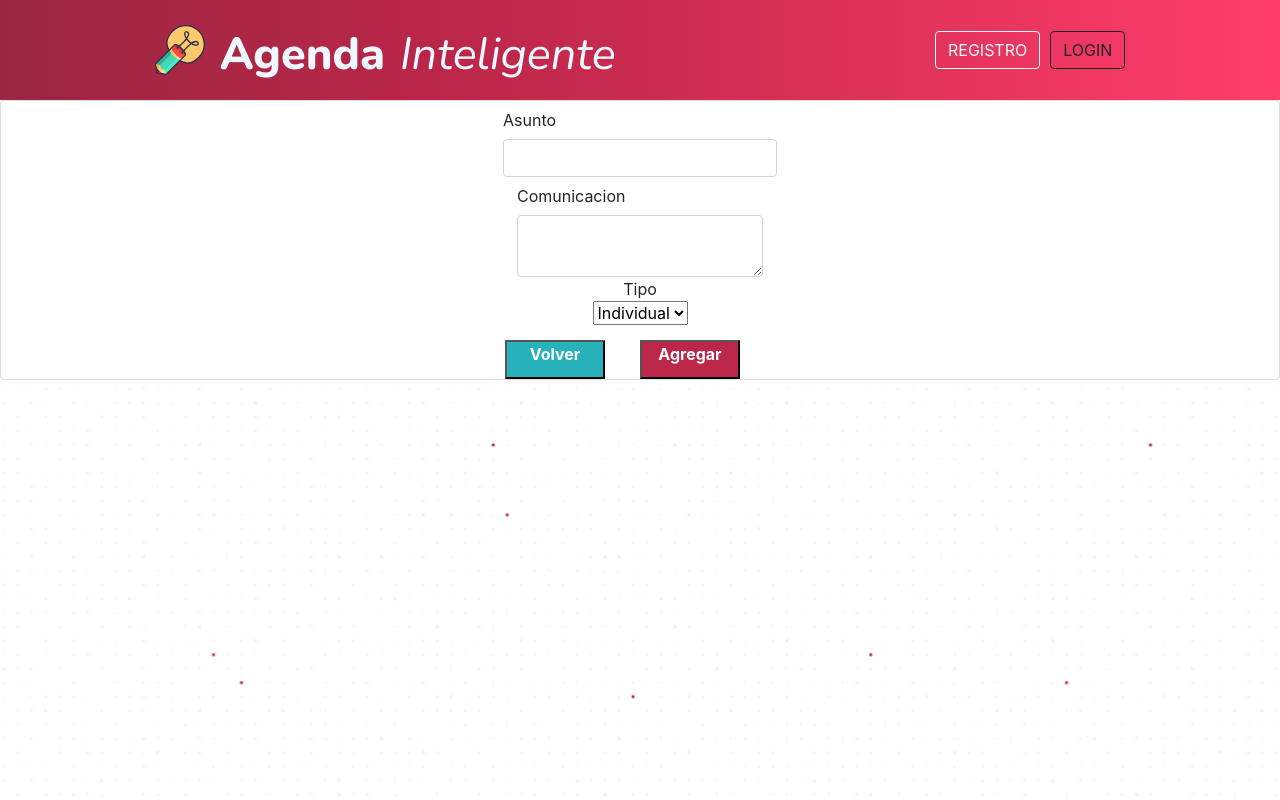
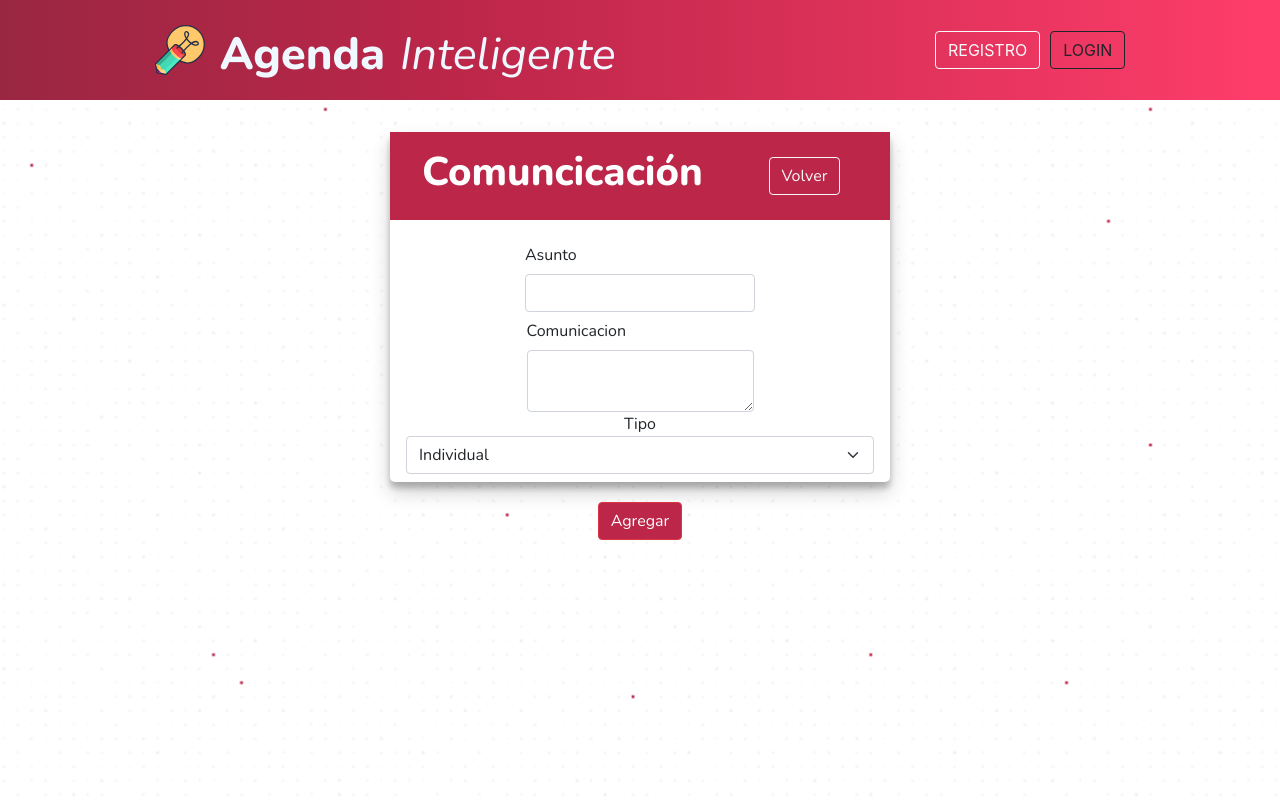
Before and after one commit to ycervantes1985/agenda_comunicacion, a React (Create React App) app in the folder client/: page /add-comunicacion/1 in a window 1280 px wide. Built offline with nearby package versions, Linux system fonts and the light colour scheme.

Commit message:
se agrego estilo a todas las vistas

```diff
--- a/client/src/App.css
+++ b/client/src/App.css
@@ -147,26 +147,31 @@ margin-top: 10px;
   font-family: 'Nunito', sans-serif;
   text-align: left;
   background: #fff;
-  margin: 10rem auto;
+  margin: 2rem auto;
   border-radius: 5px;
-  height: 500px;
+  height: 350px;
   width: 500px;
   box-shadow: 0 10px 20px rgba(0,0,0,0.19), 0 6px 6px rgba(0,0,0,0.23);
 
 }
 
 .form-container-register{
-  margin: 5rem auto;
-  height: 650px;
+  display: flex;
+  flex-direction: column;
+  height: 87vh;
   width: 500px;
 }
 
 .form-header{
+  display: flex;
+  justify-content: space-between;
+  align-items: center;
   font-weight: 800;
-  padding:1rem;
+  padding: .5rem .1rem .5rem 1rem ;
   background-color: #bb2649;
   color:#fff;
 }
+
 
 .form-login{
   padding:1rem;
@@ -321,3 +326,26 @@ h2{
 .body-comunication-detail{
   padding: 1rem;
 }
+
+
+.home-profesor-card{
+  display: flex;
+  flex-direction: column;
+}
+
+
+.form-container-profesor{
+  font-family: 'Nunito', sans-serif;
+  text-align: left;
+  background: #fff;
+  margin: 5rem auto;
+  border-radius: 5px;
+  width: 95vw;
+  box-shadow: 0 10px 20px rgba(0,0,0,0.19), 0 6px 6px rgba(0,0,0,0.23);
+}
+
+.justify-btn{
+  padding-right: 3rem;
+  display: flex;
+  justify-content: flex-end;
+}
--- a/client/src/components/ComunicacionForm.js
+++ b/client/src/components/ComunicacionForm.js
@@ -63,7 +63,13 @@ const ComunicacionForm = () => {
 
 
     return (
-        <div className="card">
+        <div className='form-container'>
+            <div className='form-header'>
+                <h1 className='form-header'>Comuncicación</h1>
+                <div className="justify-btn">
+                    <button onClick={goToBack}  className='btn btn-outline-light' >Volver</button>
+                </div>
+            </div>
             <Formik
                 enableReinitialize
                 initialValues={comunicacion}
@@ -71,26 +77,26 @@ const ComunicacionForm = () => {
                 onSubmit={(values) => addComunicacion(values)}
             >
                 {({ errors, touched }) => (
-                    <Form>
+                    <Form className= "form-login">
                         <div>
                             <label htmlFor='asunto' className="col-form-label">Asunto</label>
-                            <Field type='text' name='asunto' className={`form-control`}/>
-                            {errors.asunto && touched.asunto ? <p>{errors.asunto}</p> : null}
+                            <Field type='text' name='asunto' className={(touched.asunto && errors.asunto) ? 'form-control is-invalid' : 'form-control'}/>
+                            {errors.asunto && touched.asunto ? <p className="text-danger">{errors.asunto}</p> : null}
                         </div>
                         <div>
                             <label htmlFor='comunicacion' className="col-form-label">Comunicacion</label>
-                            <Field type='text' as="textarea" name='comunicacion' className={`form-control`}/>
-                            {errors.comunicacion && touched.comunicacion ? <p>{errors.comunicacion}</p> : null}
+                            <Field type='text' as="textarea" name='comunicacion' className={(touched.comunicacion && errors.comunicacion) ? 'form-control is-invalid' : 'form-control'}/>
+                            {errors.comunicacion && touched.comunicacion ? <p className="text-danger">{errors.comunicacion}</p> : null}
                         </div>
                         <label htmlFor='tipo'>Tipo </label>
-                            <Field type='text' name='tipo' as="select">
+                            <Field type='text' name='tipo' as="select" className="form-select">
                                 <option value="Individual">Individual</option>
                                 <option value="Grupal">Grupal</option>
                             </Field>
-                            {errors.tipo && touched.tipo ? <p>{errors.tipo}</p> : null}
+                            {errors.tipo && touched.tipo ? <p className="text-danger">{errors.tipo}</p> : null}
                         <div>
-                            <button onClick={goToBack}  className='btn-comBack' >Volver</button>
-                            <button type='submit' className='btn-comAdd' >Agregar</button>
+                        <br/>
+                            <button type='submit' className='btn btn-danger btn-custom-color-login' >Agregar</button>
                         </div>
                     </Form>
                 )}
--- a/client/src/components/RegisterForm.js
+++ b/client/src/components/RegisterForm.js
@@ -63,31 +63,31 @@ const RegisterForm = (props) => {
                 <h1 className='form-header'>REGISTRO</h1>
                 <Form className= "form-login" method= "post" onSubmit={handleSubmit}>
                     <label htmlFor="firstName" className="col-sm-2 col-form-label">Nombre</label>
-                    <Field id='firstName'type="text" className="form-control" placeholder="Nombre" name='firstName'/>
-                    {errors.firstName && touched.firstName && <p>{errors.firstName}</p>}
+                    <Field id='firstName'type="text" className={(touched.firstName && errors.firstName) ? 'form-control is-invalid' : 'form-control'} placeholder="Nombre" name='firstName'/>
+                    {errors.firstName && touched.firstName && <p className="text-danger">{errors.firstName}</p>}
 
                     <label htmlFor="lastName" className="col-sm-2 col-form-label">Apellido</label>
-                    <Field  id='lastName' type="text" placeholder="Apellido" className="form-control" name='lastName'/>
-                    {errors.lastName && touched.lastName && <p>{errors.lastName}</p>}
+                    <Field  id='lastName' type="text" placeholder="Apellido" className={(touched.lastName && errors.lastName) ? 'form-control is-invalid' : 'form-control'} name='lastName'/>
+                    {errors.lastName && touched.lastName && <p className="text-danger">{errors.lastName}</p>}
 
                     <label htmlFor='rol'>Rol </label>
-                    <Field type='text' name='rol' as="select">
+                    <Field type='text' name='rol' as="select" className="form-select">
                         <option value="Profesor">Profesor</option>
                         <option value="Estudiante">Estudiante</option>
                     </Field>
-                    {errors.rol && touched.rol ? <p>{errors.rol}</p> : null}
+                    {errors.rol && touched.rol ? <p className="text-danger">{errors.rol}</p> : null}
 
                     <label htmlFor="email" className="col-form-label">Correo Electrónico</label>
-                    <Field id='email' type="text" placeholder="Email" className="form-control" name='email'/>
-                    {errors.email && touched.email && <p>{errors.email}</p>}
+                    <Field id='email' type="text" placeholder="Email" className={(touched.email && errors.email) ? 'form-control is-invalid' : 'form-control'} name='email'/>
+                    {errors.email && touched.email && <p className="text-danger">{errors.email}</p>}
 
                     <label htmlFor="password" className="col-sm-2 col-form-label">Contraseña</label>
-                    <Field  id='password' type="password" placeholder="Contraseña" className="form-control" name='password'/>
-                    {errors.password && touched.password && <p>{errors.password}</p>}
+                    <Field  id='password' type="password" placeholder="Contraseña" className={(touched.password && errors.password) ? 'form-control is-invalid' : 'form-control'} name='password'/>
+                    {errors.password && touched.password && <p className="text-danger">{errors.password}</p>}
 
                     <label htmlFor="confirmPassword" className="col-form-label">Confirmar Contraseña</label>
-                    <Field  id='confirmPassword' type="password" placeholder="Confirmar Contraseña" className="form-control" name='confirmPassword'/>
-                    {errors.confirmPassword && touched.confirmPassword && <p>{errors.confirmPassword}</p>}
+                    <Field  id='confirmPassword' type="password" placeholder="Confirmar Contraseña" className={(touched.confirmPassword && errors.confirmPassword) ? 'form-control is-invalid' : 'form-control'} name='confirmPassword'/>
+                    {errors.confirmPassword && touched.confirmPassword && <p className="text-danger">{errors.confirmPassword}</p>}
                     <br></br>
                     <button type="submit" className='btn btn-danger btn-custom-color-login ' disabled={Object.values(errors).length > 0}>Registrarse</button>
                 </Form>
--- a/client/src/views/EstudianteDet.js
+++ b/client/src/views/EstudianteDet.js
@@ -226,10 +226,14 @@ const columns = [
 
 ];
   return (
-    <div className='body-profesor'>
-        <h3> {estudiante?.firstName} {estudiante?.lastName}</h3>
+    <div className='form-container-profesor'>
+        <div className='form-header'>
+            <h4 className='form-header'> Alumno {estudiante?.firstName} {estudiante?.lastName}</h4>
+            <div className="justify-btn">
+                <button className='btn btn-outline-light' onClick={gotoBack}>Volver</button>
+            </div>
+        </div>
         <Table columns={columns} dataSource={comunicaciones} />
-        <Button className='btn-detail' onClick={gotoBack}>Volver</Button>
     </div>
   )
 }
--- a/client/src/views/Profesor.js
+++ b/client/src/views/Profesor.js
@@ -5,6 +5,7 @@ import { getAllEstudiantes, deleteEstudiante } from '../services/users.services'
 import { SearchOutlined, DeleteOutlined, FileAddOutlined } from '@ant-design/icons';
 import { Button, Input, Space, Table } from 'antd';
 import Highlighter from 'react-highlight-words'
+import Container from 'react-bootstrap/esm/Container';
 
 function Profesor() {
 
@@ -159,7 +160,7 @@ const columns = [
         render: (record) =>{
             return (
                 <>
-                <Link to={'/estudiante/comunicaciones/'+record} style={{ marginRight:15}}>Comunicaciones</Link>
+                <Link to={'/estudiante/comunicaciones/'+record} className="btn btn-outline-primary" style={{ marginRight:15}}>Comunicaciones</Link>
 
                 <DeleteOutlined onClick={()=>{
                     onDeleteEstudiante(record)
@@ -188,9 +189,14 @@ const onDeleteEstudiante = async (record) =>{
 
 
 return (
-    <div className='body-profesor'>
-        <Button className='btn-addMany' onClick={gotoAddAll}>Grupal</Button>
-        <Table columns={columns} dataSource={estudiantes} />
+    <div className='form-container-profesor'>
+        <div className='form-header'>
+            <h4 className='form-header'>Lista de Alumnos</h4>
+                <div className="justify-btn">
+                    <button className='btn btn-outline-light' onClick={gotoAddAll}>Comunicación grupal</button>
+                </div>
+        </div>
+            <Table columns={columns} dataSource={estudiantes} />
     </div>
 )
 }
```
